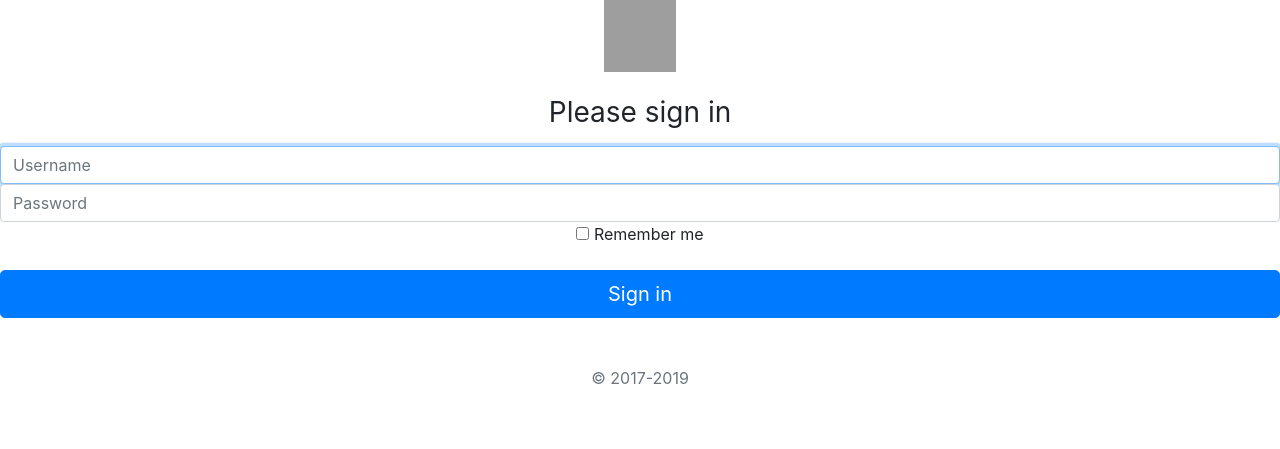
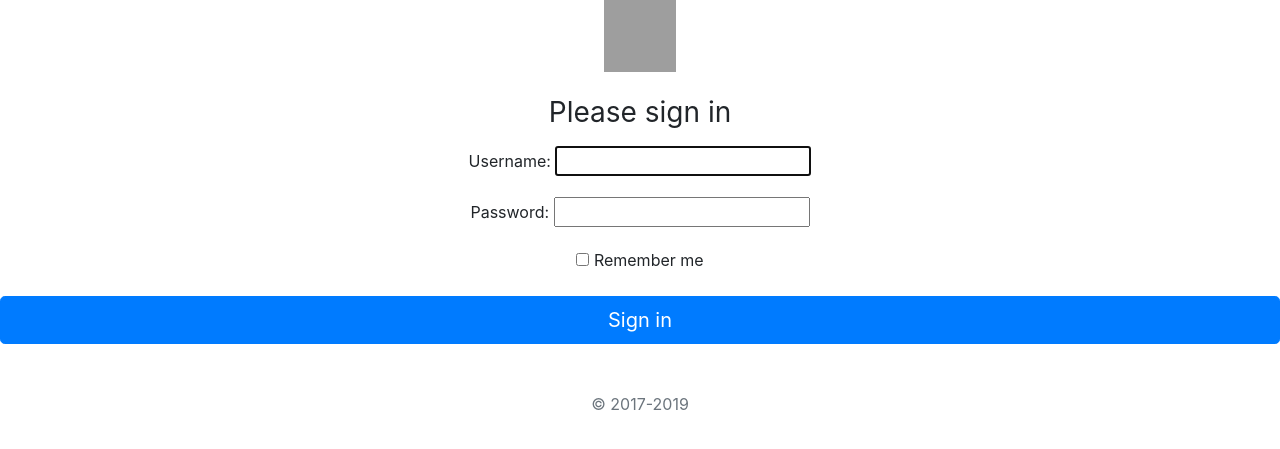
Before and after one commit to iamamir714/django-tutorial-project, a Django app: page /accounts/login in a window 1280 px wide. Shown: the top 449 px of the page. Run offline with Django 5.2, Linux system fonts and the light colour scheme; some libraries are stand-ins or nearby versions; grey boxes are pictures that could not be loaded.

Commit message:
used a built-in form for authentication
in my previous commit, i created a form to log in. now i used a pre defined form to do the same. works just fine.

```diff
--- a/accounts/views.py
+++ b/accounts/views.py
@@ -1,17 +1,25 @@
 from django.shortcuts import render, redirect
 from django.contrib.auth import authenticate, login
+from django.contrib.auth.forms import AuthenticationForm
 
 # Create your views here.
 def login_view(request):
-    if request.method == 'POST':
-        username = request.POST['username']
-        password = request.POST['password']
-        user = authenticate(request, username=username, password=password)
-        if user is not None:
-            login(request, user)
-            return redirect('/')
+    if not request.user.is_authenticated:
+        if request.method == 'POST':
+            form = AuthenticationForm(request=request, data=request.POST)
+            if form.is_valid():
+                username = form.cleaned_data.get('username')
+                password = form.cleaned_data.get('password')
+                user = authenticate(request, username=username, password=password)
+                if user is not None:
+                    login(request, user)
+                    return redirect('/')
 
-    return render(request, 'accounts/login.html')
+        form = AuthenticationForm()
+        context = {'form':form}
+        return render(request, 'accounts/login.html', context)
+    else:
+        return redirect('/')
 
 def logout_view(request):
     # return render(request, 'accounts/logout.html')
--- a/templates/accounts/login.html
+++ b/templates/accounts/login.html
@@ -46,10 +46,7 @@
         {% csrf_token %}
   <img class="mb-4" src="/docs/4.4/assets/brand/bootstrap-solid.svg" alt="" width="72" height="72">
   <h1 class="h3 mb-3 font-weight-normal">Please sign in</h1>
-  <label for="inputEmail" class="sr-only">Username</label>
-  <input type="text" name="username" class="form-control" placeholder="Username" required autofocus>
-  <label for="inputPassword" class="sr-only">Password</label>
-  <input type="password" name="password" class="form-control" placeholder="Password" required>
+  {{form.as_p}}
   <div class="checkbox mb-3">
     <label>
       <input type="checkbox" value="remember-me"> Remember me
```
